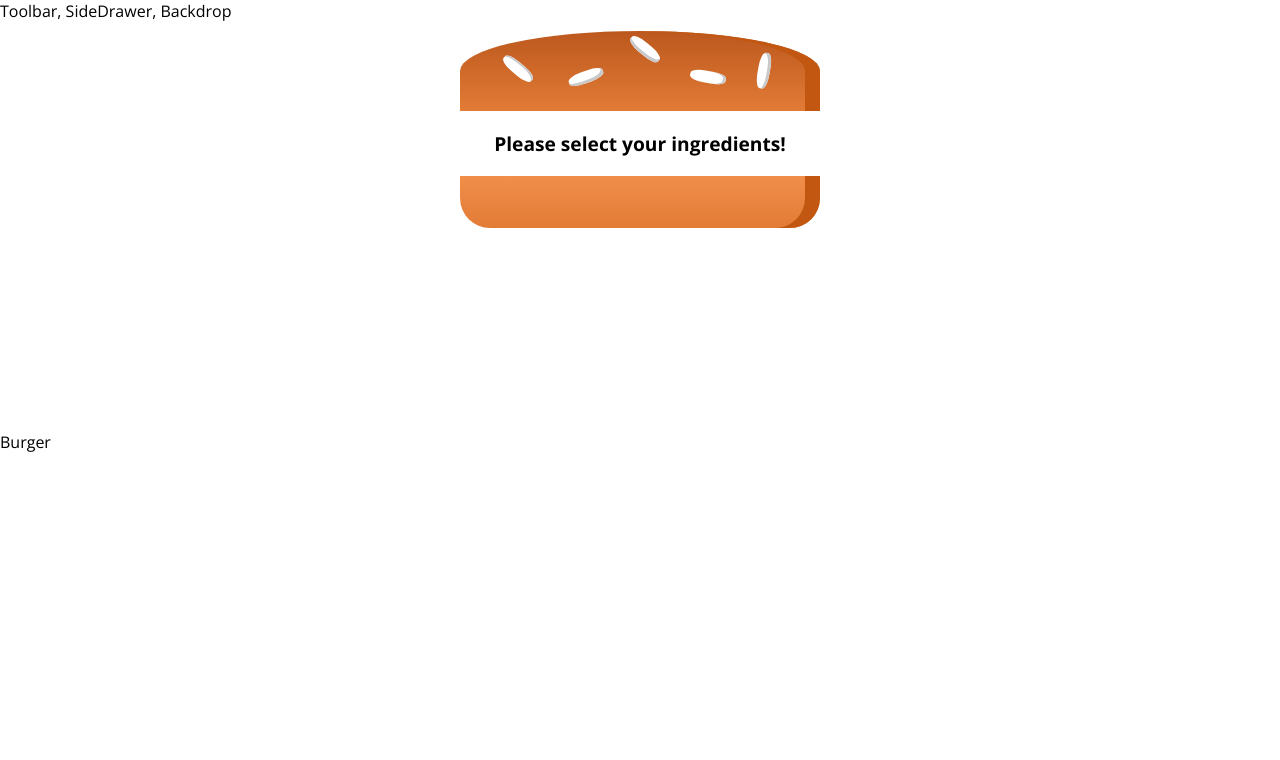
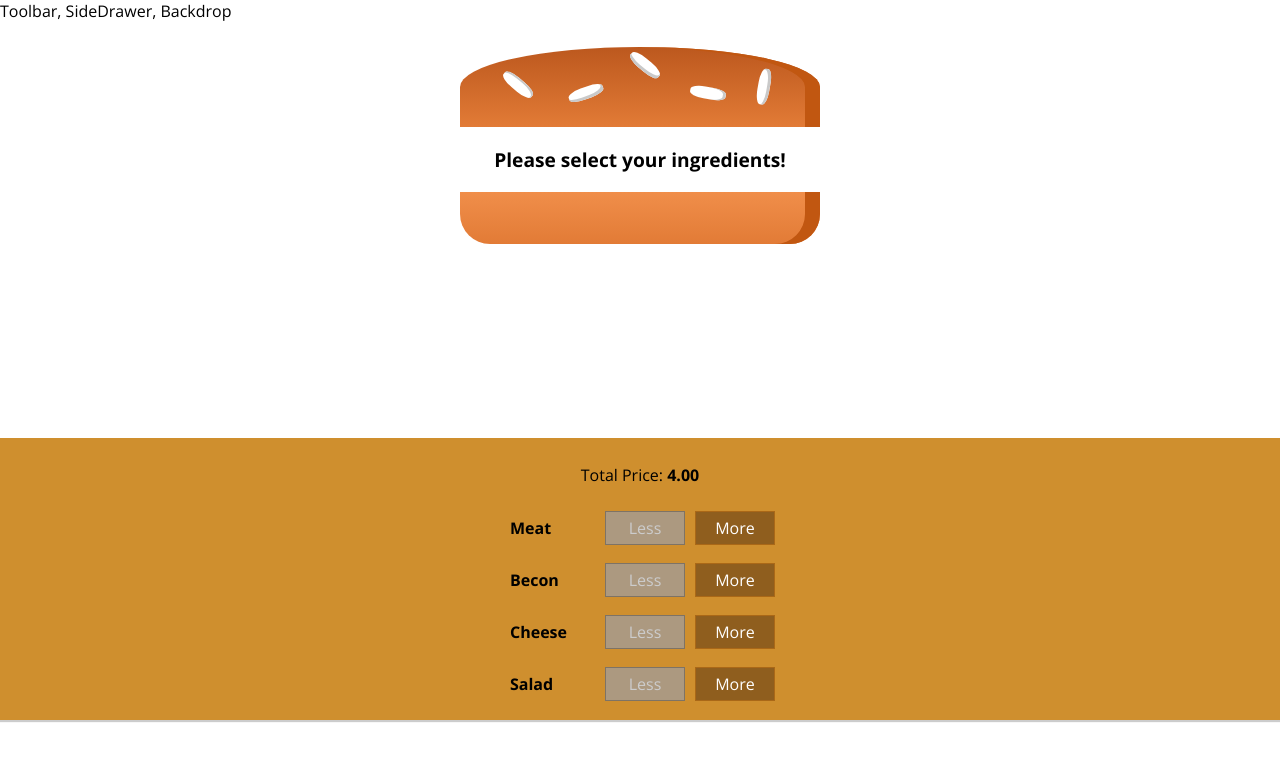
Before and after one commit to ZosiaSub/burger-builder-app-react, a React app: page / in a window 1280 px wide. Shown: the top 760 px of the page. Built offline with nearby package versions, Linux system fonts and the light colour scheme.

Commit message:
Create BuildControls and show the price of Burger

```diff
--- /dev/null
+++ b/src/components/Burger/BuildControls/BuildControl/BuildControl.css
@@ -0,0 +1,56 @@
+.BuildControl {
+    display: flex;
+    justify-content: space-between;
+    align-items: center;
+    margin: 5px 0;
+}
+
+.BuildControl button {
+    display: block;
+    font: inherit;
+    padding: 5px;
+    margin: 0 5px;
+    width: 80px;
+    border: 1px solid #AA6817;
+    cursor: pointer;
+    outline: none;
+}
+
+.BuildControl button:disabled {
+    background-color: #AC9980;
+    border: 1px solid #7E7365;
+    color: #ccc;
+    cursor: default;
+}
+
+.BuildControl button:hover:disabled {
+    background-color: #AC9980;
+    color: #ccc;
+    cursor: not-allowed;
+}
+
+.Label {
+    padding: 10px;
+    font-weight: bold;
+    width: 80px;
+}
+
+.BuildControl .Less {
+    background-color: #D39952;
+    color: white;
+}
+
+.BuildControl .More {
+    background-color: #8F5E1E;
+    color: white;
+}
+
+.BuildControl .Less:hover, .BuildControl .Less:active {
+    background-color: #DAA972;
+    color: white;
+}
+
+.BuildControl .More:hover,.BuildControl .More:active {
+    background-color: #99703F;
+    color: white;
+}
--- /dev/null
+++ b/src/components/Burger/BuildControls/BuildControl/BuildControl.js
@@ -0,0 +1,17 @@
+import React from 'react';
+import classes from './BuildControl.css';
+
+const buildControl = (props) => (
+    <div className={classes.BuildControl}>
+        <div className={classes.Label}>{props.label}</div>
+        <button
+            className={classes.Less}
+            onClick={props.decuct}
+            disabled={props.disabled}>Less</button>
+        <button
+            className={classes.More}
+            onClick={props.add}>More</button>
+    </div>
+);
+
+export default buildControl;
--- /dev/null
+++ b/src/components/Burger/BuildControls/BuildControls.css
@@ -0,0 +1,10 @@
+.BuildControls {
+    width: 100%;
+    background-color: #CF8F2E;
+    display: flex;
+    flex-flow: column;
+    align-items: center;
+    box-shadow: 0 2px 1px #ccc;
+    margin: auto;
+    padding: 10px 0;
+}
--- /dev/null
+++ b/src/components/Burger/BuildControls/BuildControls.js
@@ -0,0 +1,27 @@
+import React from 'react';
+import classes from './BuildControls.css';
+import BuildControl from './BuildControl/BuildControl';
+
+const controls =  [
+    { label: 'Meat', type: 'meat'},
+    { label: 'Becon', type: 'bacon'},
+    { label: 'Cheese', type: 'cheese'},
+    { label: 'Salad', type: 'salad'}
+]
+
+const buildControls = (props) => (
+    <div className={classes.BuildControls}>
+    <p>Total Price: <strong>{props.price.toFixed(2)}</strong></p>
+        { controls.map(el => (
+            <BuildControl
+                key={el.label}
+                label={el.label}
+                add={() => props.addHandler(el.type)}
+                decuct={() => props.deductHandler(el.type)}
+                disabled={props.disabled[el.type]}
+            />
+        ))}
+    </div>
+);
+
+export default buildControls;
--- a/src/components/Burger/Burger.css
+++ b/src/components/Burger/Burger.css
@@ -1,10 +1,11 @@
 .Burger {
     width: 100%;
-    height: 250px;
+    height: 200px;
     margin: auto;
     text-align: center;
     font-weight: bold;
     font-size: 1.2rem;
+    overflow-y: scroll;
 }
 
 @media (min-width: 1000px) and (min-height: 700px) {
--- a/src/components/Layout/Layout.css
+++ b/src/components/Layout/Layout.css
@@ -0,0 +1,3 @@
+.Content {
+    margin-top: 16px;
+}
--- a/src/containers/BurgerBuilder/BurgerBuilder.js
+++ b/src/containers/BurgerBuilder/BurgerBuilder.js
@@ -1,6 +1,7 @@
 import React, { Component } from 'react';
 import Aux from '../../hoc/Wrapper';
 import Burger from '../../components/Burger/Burger';
+import BuildConstrols from '../../../src/components/Burger/BuildControls/BuildControls';
 
 class BurgerBuilder extends Component {
     state = {
@@ -8,14 +9,64 @@ class BurgerBuilder extends Component {
             salad: 0,
             cheese: 0,
             meat: 0,
-            becon: 0
+            bacon: 0
+        },
+        ingredientsPrice: {
+            salad: 0.5,
+            cheese: 0.4,
+            meat: 0.9,
+            bacon: 0.7
+        },
+        totalPrice: 4
+    }
+
+    addIngredientHandler = (type) => {
+        const oldIngredients = this.state.ingredients[type];
+        const newIngredients = oldIngredients + 1;
+        const updatedIngredients = {
+            ...this.state.ingredients
         }
+        updatedIngredients[type] = newIngredients;
+        const oldPrice = this.state.totalPrice;
+        const newPrice = oldPrice + this.state.ingredientsPrice[type]
+        this.setState({
+           ingredients: updatedIngredients,
+           totalPrice: newPrice
+        })
     }
+
+    deductIngredientHandler = (type) => {
+        const oldIngredients = this.state.ingredients[type];
+        if (oldIngredients <= 0) {
+            return
+        }
+        const newIngredients = oldIngredients - 1;
+        const updatedIngredients = {
+            ...this.state.ingredients
+        }
+        updatedIngredients[type] = newIngredients;
+        const oldPrice = this.state.totalPrice;
+        const newPrice = oldPrice - this.state.ingredientsPrice[type]
+        this.setState({
+            totalPrice:newPrice,
+            ingredients: updatedIngredients
+        })
+    }
+
     render() {
+        const disabledInfo = {...this.state.ingredients}
+        for (let i in disabledInfo) {
+            disabledInfo[i] = disabledInfo[i] <= 0
+        }
         return (
             <Aux>
-                <Burger ingredients={this.state.ingredients}/>
-                <div>Burger</div>
+                <Burger ingredients={this.state.ingredients} />
+                <BuildConstrols
+                    addHandler={this.addIngredientHandler}
+                    deductHandler={this.deductIngredientHandler}
+                    disabled={disabledInfo}
+                    price={this.state.totalPrice}
+                />
             </Aux>
         );
     }
```
Also changed, not shown: src/components/Burger/Burger.js (+6 -6 lines).
